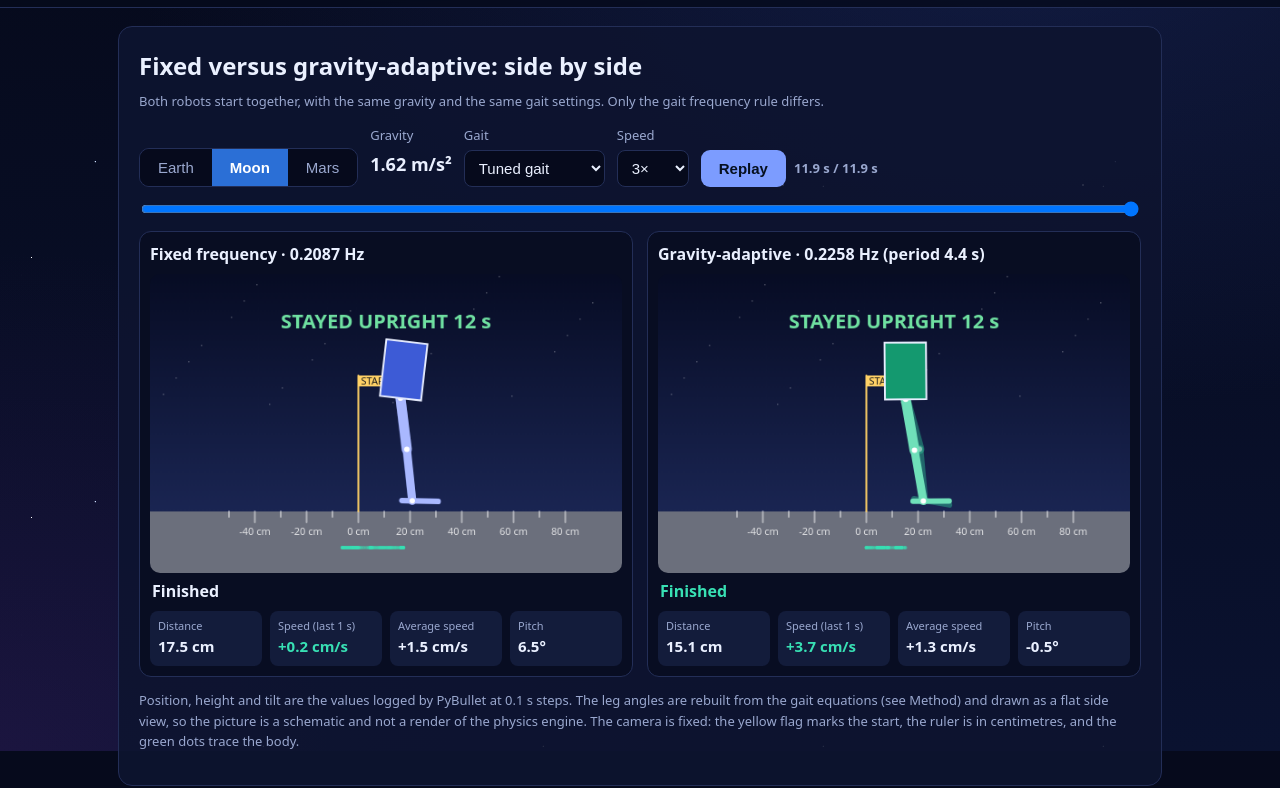
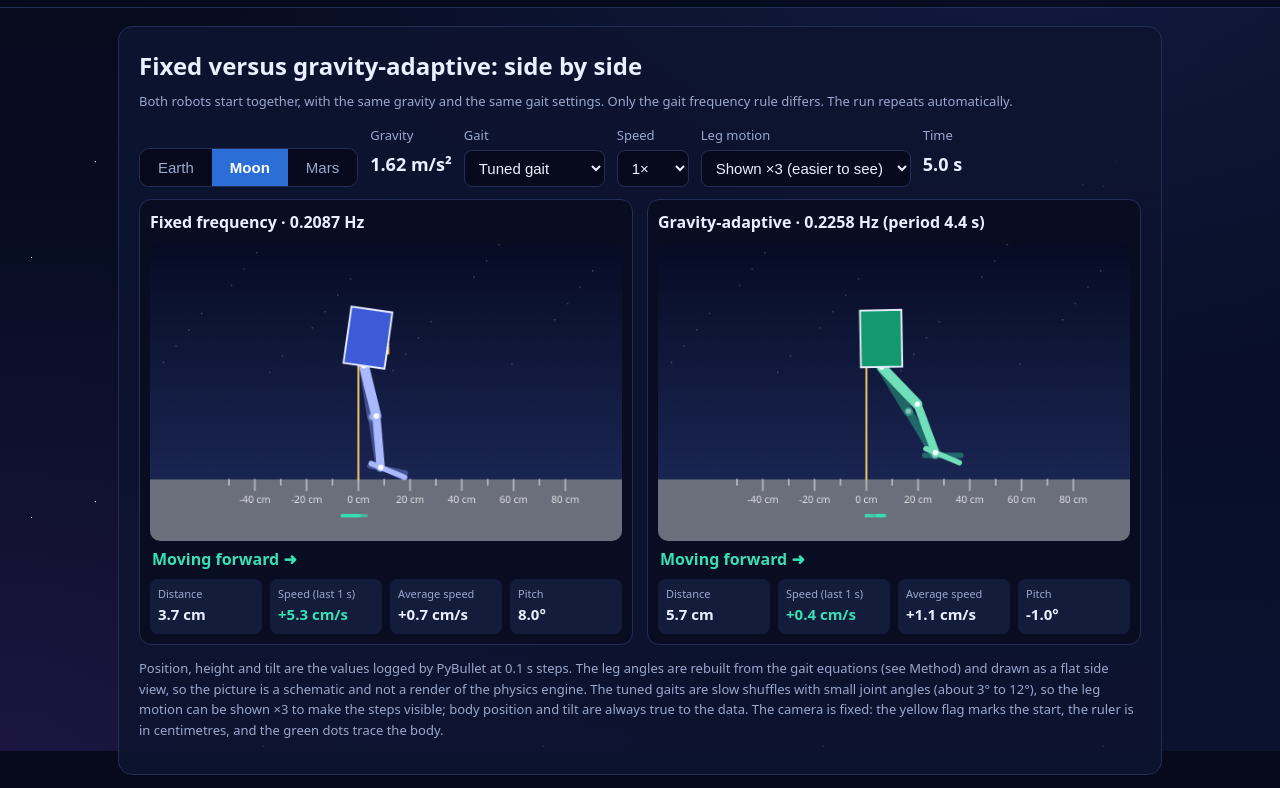
Before and after one commit to Nikeshgahatra/thesis-biped-sim-web, a plain HTML site: page simulator.html in a window 1280 px wide. Shown: the part 49-837 px from the top of the page. Drawn offline with Linux system fonts and the light colour scheme.

Commit message:
Add files via upload

```diff
--- a/sim.js
+++ b/sim.js
@@ -5,7 +5,9 @@ const G={Earth:9.80665,Moon:1.62,Mars:3.73};
 const panels=['Fixed','Adaptive'].map(c=>({c,cv:$('cv'+c),ctx:$('cv'+c).getContext('2d')}));
 // ---------- data helpers
 function at(run,tt){const n=run.length;if(tt<=run[0][0])return run[0];if(tt>=run[n-1][0])return run[n-1];
-  let i=0;while(run[i+1][0]<tt)i++;const a=run[i],b=run[i+1],u=(tt-a[0])/(b[0]-a[0]);return a.map((v,k)=>k===0?tt:v+(b[k]-v)*u)}
+  let i=0;while(run[i+1][0]<tt)i++;const p0=run[Math.max(0,i-1)],p1=run[i],p2=run[i+1],p3=run[Math.min(n-1,i+2)],u=(tt-p1[0])/(p2[0]-p1[0]),u2=u*u,u3=u2*u;
+  return p1.map((v,k)=>{if(k===0)return tt;if(k===5)return v;
+    return 0.5*((2*p1[k])+(-p0[k]+p2[k])*u+(2*p0[k]-5*p1[k]+4*p2[k]-p3[k])*u2+(-p0[k]+3*p1[k]-3*p2[k]+p3[k])*u3)})}
 function freqOf(c){const f0=D.params[gait][c].freq;return c==='Fixed'?f0:f0*Math.sqrt(G[env]/9.80665)}
 function targets(prm,freq,tt,pitch,rate){
   let r=clamp(tt/prm.startup,0,1);r=r*r*(3-2*r);const lw=Math.sin(2*Math.PI*freq*tt),rw=-lw;
@@ -32,7 +34,7 @@ function drawPanel(p){
   ctx.fillStyle='#38e0b488';for(const r of run){if(r[0]>tt)break;ctx.beginPath();ctx.arc(X(r[1]),GY+40,2,0,6.3);ctx.fill()}
   // robot
   const bx=X(s[1]),by=GY-s[2]*S;const rot=(px,py)=>[bx+(px*Math.cos(pitch)+py*Math.sin(pitch))*S,by-(py*Math.cos(pitch)-px*Math.sin(pitch))*S];
-  const tg=targets(D.params[gait][p.c],freqOf(p.c),tt,pitch,rate),hipP=rot(0,-0.11);
+  const tg=targets(D.params[gait][p.c],freqOf(p.c),tt,pitch,rate),hipP=rot(0,-0.11),K=parseFloat($('amp').value);['L','R'].forEach(k=>{tg[k].hip*=K;tg[k].knee*=K;tg[k].ank*=K});
   function leg(q,al,col){const a1=pitch+q.hip,a2=a1-q.knee,a3=a2+q.ank,d=a=>[Math.sin(a),Math.cos(a)];
     const k=[hipP[0]+d(a1)[0]*.2*S,hipP[1]+d(a1)[1]*.2*S],f=[k[0]+d(a2)[0]*.2*S,k[1]+d(a2)[1]*.2*S];
     ctx.globalAlpha=al;ctx.lineCap='round';ctx.strokeStyle=col;ctx.lineWidth=11;ctx.beginPath();ctx.moveTo(hipP[0],hipP[1]);ctx.lineTo(k[0],k[1]);ctx.stroke();
@@ -94,17 +96,15 @@ function table(){
 function set(e,g){env=e||env;gait=g||gait;$('gait').value=gait;
   T=Math.max(...['Fixed','Adaptive'].map(c=>{const r=D.runs[gait+'|'+c+'|'+env];return r[r.length-1][0]}));
   [...document.querySelectorAll('.gb')].forEach(b=>b.classList.toggle('on',b.dataset.e===env));
-  $('gv').textContent=G[env].toFixed(2)+' m/s²';t=0;playing=true;$('play').textContent='Pause';cards();table();}
+  $('gv').textContent=G[env].toFixed(2)+' m/s²';t=0;cards();table();}
 function frame(ts){
   if(last===null)last=ts;const dt=(ts-last)/1000;last=ts;
-  if(playing){t+=dt*parseFloat($('spd').value);if(t>=T+0.8){t=T+0.8;playing=false;$('play').textContent='Replay'}}
-  panels.forEach(drawPanel);drawDist();drawLaw();$('seek').value=Math.round(Math.min(t,T)/T*1000);$('clock').textContent=Math.min(t,T).toFixed(1)+' s / '+T.toFixed(1)+' s';
+  t+=dt*parseFloat($('spd').value);if(t>=T+1.8)t=0;
+  panels.forEach(drawPanel);drawDist();drawLaw();$('clock').textContent=Math.min(t,T).toFixed(1)+' s';
   requestAnimationFrame(frame);
 }
 [...document.querySelectorAll('.gb')].forEach(b=>b.onclick=()=>set(b.dataset.e));
 $('gait').onchange=e=>set(null,e.target.value);
-$('play').onclick=()=>{if(t>=T+0.8-1e-6||t>=T&&!playing){t=0;playing=true;$('play').textContent='Pause'}else{playing=!playing;$('play').textContent=playing?'Pause':'Play'}};
-$('seek').oninput=e=>{t=e.target.value/1000*T;playing=false;$('play').textContent='Play'};
 Promise.all(['timeseries.json','params.json','runs.json'].map(u=>fetch(u).then(r=>r.json()))).then(([ts,pr,runs])=>{
   const P=n=>{const o={};pr.filter(r=>r.controller===n).forEach(r=>o[r.name]=r.value);return o};const first=P('first (both)');
   D={runs:ts,params:{first:{Fixed:first,Adaptive:first},tuned:{Fixed:P('tuned Fixed'),Adaptive:P('tuned Adaptive')}},summary:{}};
--- a/simulator.html
+++ b/simulator.html
@@ -6,17 +6,17 @@
 <nav class="top"><div class="wrap"><a class="brand" href="index.html">🚀 Biped · Earth · Moon · Mars</a><a class="l" href="index.html">Home</a><a class="l on" href="simulator.html">Simulator</a><a class="l" href="results.html">Results</a><a class="l" href="method.html">Method</a><a class="l" href="hardware.html">Hardware</a><a class="l" href="database.html">Database</a><a class="l" href="about.html">About</a></div></nav>
 <main class="wrap">
 <section class="card"><h2>Fixed versus gravity-adaptive: side by side</h2>
-<p class="note" style="margin-top:-4px">Both robots start together, with the same gravity and the same gait settings. Only the gait frequency rule differs.</p>
+<p class="note" style="margin-top:-4px">Both robots start together, with the same gravity and the same gait settings. Only the gait frequency rule differs. The run repeats automatically.</p>
 <div class="controls"><div class="seg" role="group" aria-label="Gravity"><button class="gb" data-e="Earth" type="button">Earth</button><button class="gb on" data-e="Moon" type="button">Moon</button><button class="gb" data-e="Mars" type="button">Mars</button></div>
 <label>Gravity<b id="gv" style="font-size:18px;color:var(--ink)">1.62 m/s²</b></label>
 <label>Gait<select id="gait"><option value="tuned" selected>Tuned gait</option><option value="first">First gait (falls)</option></select></label>
-<label>Speed<select id="spd"><option value="0.5">0.5×</option><option value="1">1×</option><option value="2">2×</option><option value="3" selected>3×</option><option value="5">5×</option></select></label>
-<label>&nbsp;<span style="display:flex;gap:8px;align-items:center"><button class="btn" id="play" type="button">Pause</button><b id="clock" style="font-variant-numeric:tabular-nums">0.0 s</b></span></label></div>
-<div class="bar" style="margin:0 0 12px"><input id="seek" type="range" min="0" max="1000" value="0" aria-label="Time"></div>
+<label>Speed<select id="spd"><option value="0.5">0.5×</option><option value="1" selected>1×</option><option value="2">2×</option><option value="3">3×</option></select></label>
+<label>Leg motion<select id="amp"><option value="1">True size</option><option value="3" selected>Shown ×3 (easier to see)</option></select></label>
+<label>Time<b id="clock" style="font-size:18px;color:var(--ink);font-variant-numeric:tabular-nums">0.0 s</b></label></div>
 <div class="duo">
 <div class="pan"><div class="pt" id="tFixed">Fixed</div><canvas id="cvFixed" width="520" height="330"></canvas><div class="dir" id="dFixed"></div><div class="hud2" id="hFixed"></div></div>
 <div class="pan"><div class="pt" id="tAdaptive">Adaptive</div><canvas id="cvAdaptive" width="520" height="330"></canvas><div class="dir" id="dAdaptive"></div><div class="hud2" id="hAdaptive"></div></div></div>
-<p class="note">Position, height and tilt are the values logged by PyBullet at 0.1 s steps. The leg angles are rebuilt from the gait equations (see Method) and drawn as a flat side view, so the picture is a schematic and not a render of the physics engine. The camera is fixed: the yellow flag marks the start, the ruler is in centimetres, and the green dots trace the body.</p></section>
+<p class="note">Position, height and tilt are the values logged by PyBullet at 0.1 s steps. The leg angles are rebuilt from the gait equations (see Method) and drawn as a flat side view, so the picture is a schematic and not a render of the physics engine. The tuned gaits are slow shuffles with small joint angles (about 3° to 12°), so the leg motion can be shown ×3 to make the steps visible; body position and tilt are always true to the data. The camera is fixed: the yellow flag marks the start, the ruler is in centimetres, and the green dots trace the body.</p></section>
 <section class="card"><h2>This condition</h2><div id="cmp" class="sum"></div></section>
 <section class="card two"><div><h2>Distance over time</h2><canvas id="dist" width="560" height="280"></canvas><div class="legend"><span><i style="background:#7c9cff"></i>Fixed</span><span><i style="background:#38e0b4"></i>Adaptive</span></div></div>
 <div><h2>Gait frequency and gravity</h2><canvas id="law" width="560" height="280"></canvas><p class="note">The adaptive controller follows f = f<sub>0</sub>·√(g / 9.81). The fixed controller keeps one frequency.</p></div></section>
```
